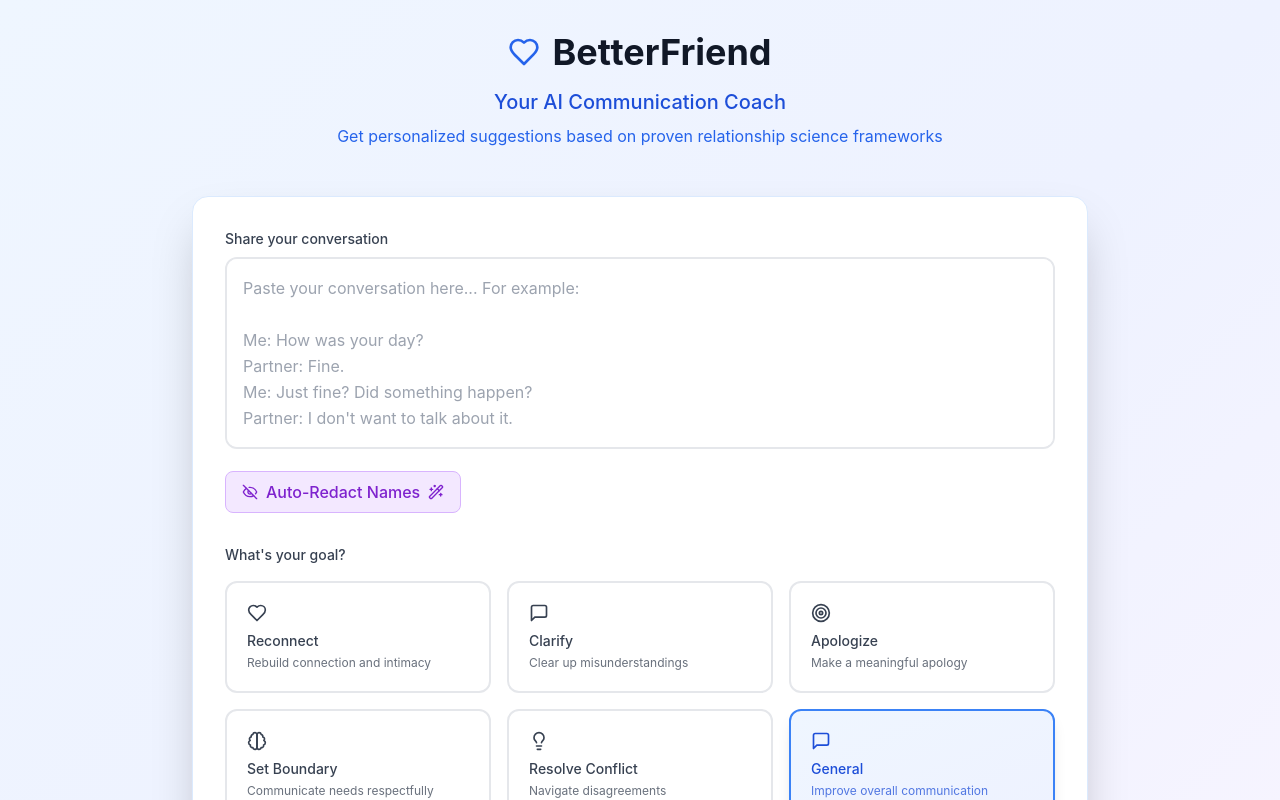
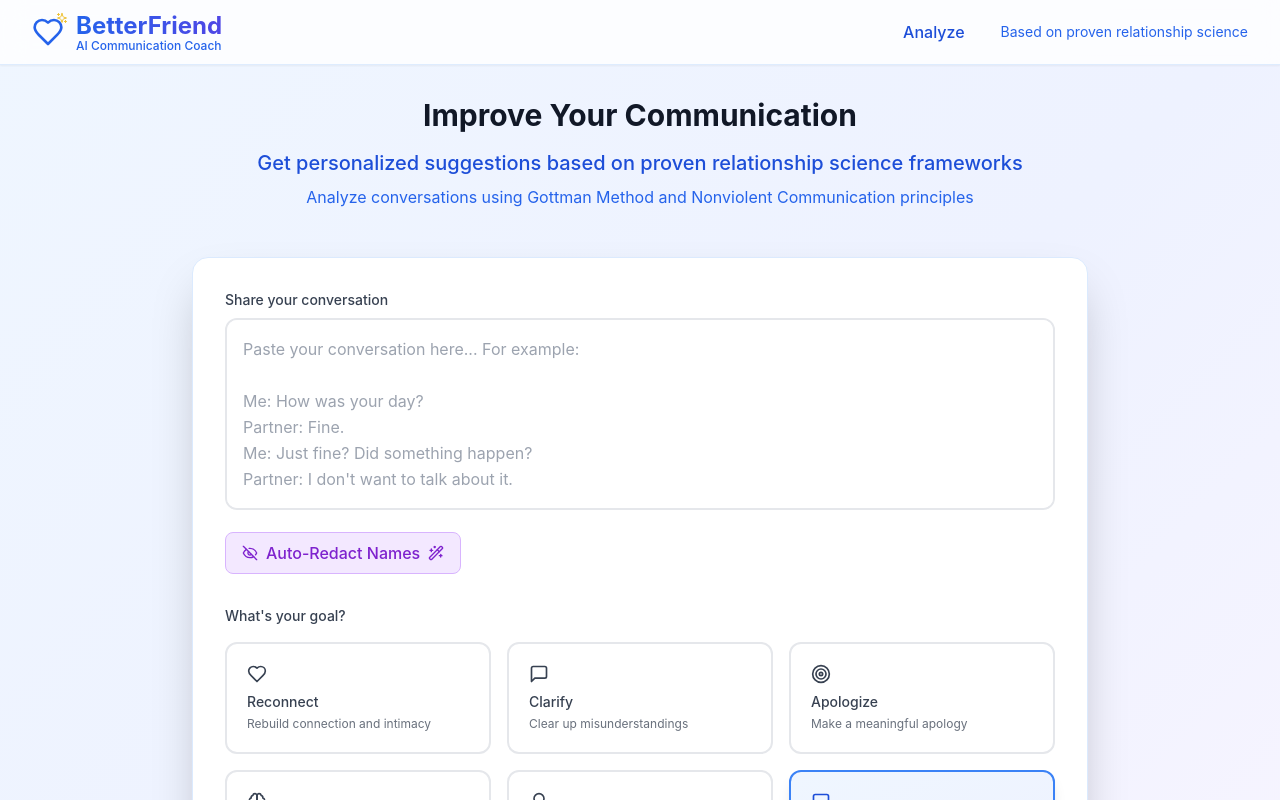
Before and after one commit to judyoh1998/vibecoding, a React (Vite) app: page / in a window 1280 px wide. Shown: the top 800 px of the page. Built offline with nearby package versions, Linux system fonts and the light colour scheme.

Commit message:
Restore global header bar and visual consistency

```diff
--- a/src/App.tsx
+++ b/src/App.tsx
@@ -2,10 +2,12 @@ import React from 'react';
 import { Routes, Route } from 'react-router-dom';
 import HomePage from './pages/HomePage';
 import AnalysisPage from './pages/AnalysisPage';
+import Header from './components/Header';
 
 function App() {
   return (
-    <div className="min-h-screen bg-gray-50">
+    <div className="min-h-screen bg-gradient-to-br from-blue-50 via-indigo-50 to-purple-50">
+      <Header />
       <Routes>
         <Route path="/" element={<HomePage />} />
         <Route path="/analysis" element={<AnalysisPage />} />
--- /dev/null
+++ b/src/components/Header.tsx
@@ -0,0 +1,52 @@
+import React from 'react';
+import { Link } from 'react-router-dom';
+import { Heart, Sparkles } from 'lucide-react';
+
+const Header = () => {
+  return (
+    <header className="bg-white/80 backdrop-blur-md border-b border-blue-200/50 sticky top-0 z-50 shadow-sm">
+      <div className="max-w-7xl mx-auto px-4 sm:px-6 lg:px-8">
+        <div className="flex items-center justify-between h-16">
+          {/* Logo and Brand */}
+          <Link to="/" className="flex items-center space-x-3 group">
+            <div className="relative">
+              <Heart className="w-8 h-8 text-blue-600 group-hover:text-indigo-600 transition-colors duration-200" />
+              <Sparkles className="w-3 h-3 text-yellow-500 absolute -top-1 -right-1 animate-pulse" />
+            </div>
+            <div>
+              <h1 className="text-2xl font-bold bg-gradient-to-r from-blue-600 to-indigo-600 bg-clip-text text-transparent">
+                BetterFriend
+              </h1>
+              <p className="text-xs text-blue-600 font-medium -mt-1">AI Communication Coach</p>
+            </div>
+          </Link>
+
+          {/* Navigation */}
+          <nav className="hidden md:flex items-center space-x-6">
+            <Link
+              to="/"
+              className="text-blue-700 hover:text-indigo-600 font-medium transition-colors duration-200 px-3 py-2 rounded-lg hover:bg-blue-50"
+            >
+              Analyze
+            </Link>
+            <div className="text-blue-600 text-sm">
+              Based on proven relationship science
+            </div>
+          </nav>
+
+          {/* Mobile menu button - for future expansion */}
+          <div className="md:hidden">
+            <Link
+              to="/"
+              className="text-blue-700 hover:text-indigo-600 font-medium transition-colors duration-200 px-3 py-2 rounded-lg hover:bg-blue-50 text-sm"
+            >
+              Analyze
+            </Link>
+          </div>
+        </div>
+      </div>
+    </header>
+  );
+};
+
+export default Header;
--- a/src/pages/AnalysisPage.tsx
+++ b/src/pages/AnalysisPage.tsx
@@ -80,14 +80,14 @@ const AnalysisPage = () => {
   }
 
   return (
-    <div className="min-h-screen bg-gradient-to-br from-blue-50 via-indigo-50 to-purple-50 pt-8 pb-16 px-4 sm:px-6 lg:px-8">
+    <div className="pt-8 pb-16 px-4 sm:px-6 lg:px-8">
       <div className="max-w-6xl mx-auto">
         {/* Header */}
         <div className="flex items-center justify-between mb-8">
           <div className="flex items-center space-x-4">
             <Link
               to="/"
-              className="p-2 hover:bg-gray-100 rounded-lg transition-colors"
+              className="p-2 hover:bg-white/50 rounded-lg transition-colors backdrop-blur-sm"
             >
               <ArrowLeft className="w-5 h-5 text-gray-600" />
             </Link>
--- a/src/pages/HomePage.tsx
+++ b/src/pages/HomePage.tsx
@@ -96,17 +96,18 @@ const HomePage = () => {
   const selectedGoal = goals.find(g => g.id === goal);
 
   return (
-    <div className="min-h-screen bg-gradient-to-br from-blue-50 via-indigo-50 to-purple-50 pt-8 pb-16 px-4 sm:px-6 lg:px-8">
+    <div className="pt-8 pb-16 px-4 sm:px-6 lg:px-8">
       <div className="max-w-4xl mx-auto">
-        {/* Header */}
+        {/* Welcome Section */}
         <div className="text-center mb-12">
-          <div className="flex items-center justify-center space-x-3 mb-4">
-            <Heart className="w-8 h-8 text-blue-600" />
-            <h1 className="text-4xl font-bold text-gray-900">BetterFriend</h1>
-          </div>
-          <p className="text-xl text-blue-700 mb-2 font-medium">Your AI Communication Coach</p>
+          <h2 className="text-3xl font-bold text-gray-900 mb-4">
+            Improve Your Communication
+          </h2>
+          <p className="text-xl text-blue-700 mb-2 font-medium">
+            Get personalized suggestions based on proven relationship science frameworks
+          </p>
           <p className="text-blue-600">
-            Get personalized suggestions based on proven relationship science frameworks
+            Analyze conversations using Gottman Method and Nonviolent Communication principles
           </p>
         </div>
 
```
